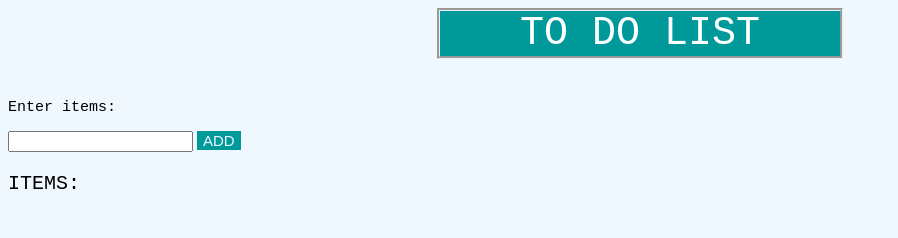
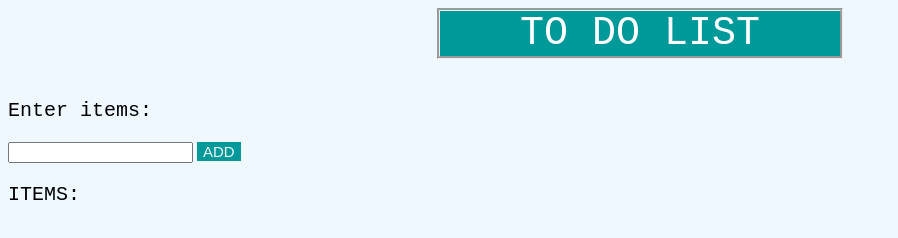
Before and after one commit to ptsankari/todolist, a plain HTML site: page index.html in a window 1280 px wide. Shown: the whole page, without its empty margins (0-898 px from the left). Drawn offline with Linux system fonts and the light colour scheme.

Commit message:
few changes

```diff
--- a/index.html
+++ b/index.html
@@ -1,5 +1,6 @@
 <DOCTYPE! html>
 <head>
+<meta name="viewport" content="width=device-width, initial-scale=1.0">
 <script src="script.js"></script>
 <title>
 samjava
@@ -11,7 +12,7 @@ samjava
     font-family:monospace;border-style: groove;
     width: 400px;
 background:#009999;color:white;">TO DO LIST</p></center>
-    <p style="font-size:15px;font-family:monospace;">Enter items:</p>
+    <p style="font-size:20px;font-family:monospace;">Enter items:</p>
 <input type="text" value="" id="item">
 <input type="button" value="ADD" onclick="return fun()" style="background-color:#009999;
 font-size:15px;color:aliceblue;border:aliceblue">
```
